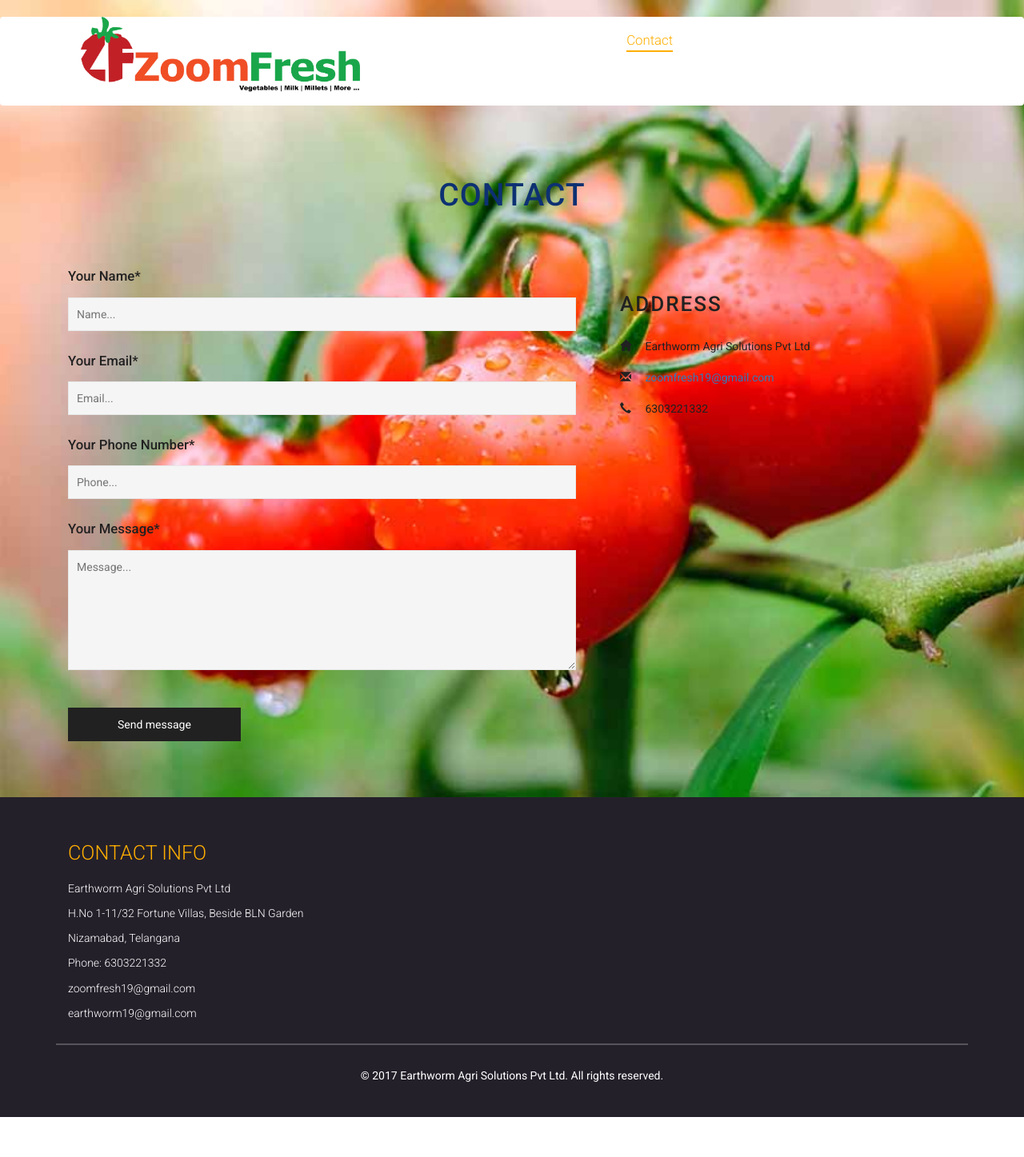
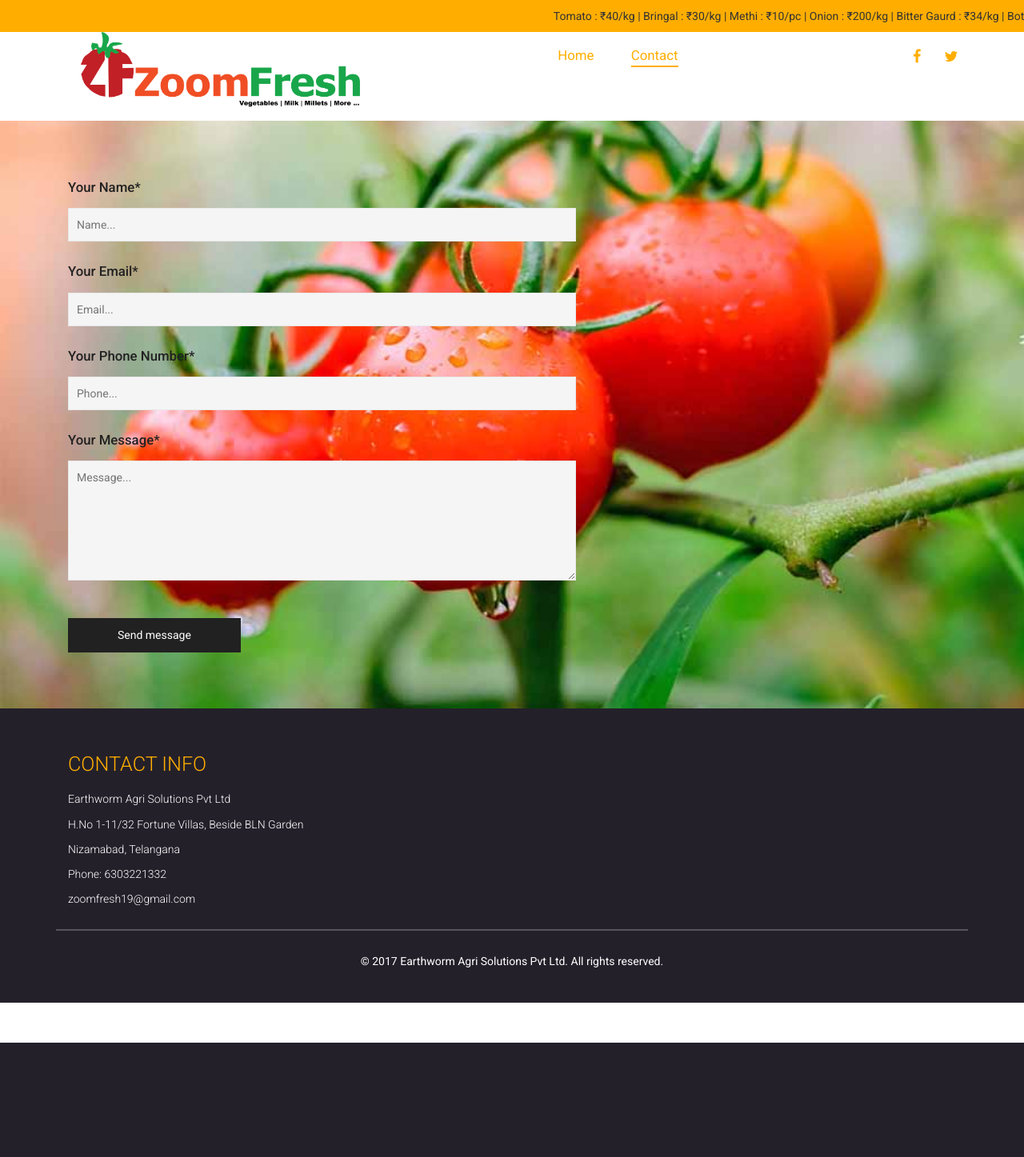
Before and after one commit to earthwormagri19/zf_website, a PHP site: page /contact.html in a window 1280 px wide. Shown: the whole page at 80% size. After the commit the page ends 1304 px from the top, so only its background shows below. Run offline with PHP 8.4, Linux system fonts and the light colour scheme.

Commit message:
added CSS

```diff
--- a/contact.html
+++ b/contact.html
@@ -27,7 +27,13 @@
 <!-- banner -->
 	<div class="banner">
 		<div class="header agileinfo-header"><!-- header -->
-			<nav class="navbar navbar-default">
+			<nav class="navbar navbar-default navbar-fixed-top">
+				<div class="ticker-wrap">
+					<div class="ticker">
+						<div class="ticker__item">Tomato : ₹40/kg    |  Bringal : ₹30/kg  | Methi : ₹10/pc | Onion : ₹200/kg  | Bitter Gaurd : ₹34/kg | Bottle Gaurd ₹70/kg | Tomato : ₹40/kg | Bringal : ₹30/kg
+							| Methi : ₹10/pc | Onion : ₹200/kg  | Bitter Gaurd : ₹34/kg | Bottle Gaurd ₹70/kg</div>
+					</div>
+				</div>
 				<div class="container">
 					<!-- Brand and toggle get grouped for better mobile display -->
 					<div class="navbar-header">
@@ -76,19 +82,19 @@
 								<input type="submit" value="Send message">
 							</form>
 						</div>
-						<div class="col-md-5 agileits_mail_grid_right">
+						<!-- <div class="col-md-5 agileits_mail_grid_right"> -->
 							<!-- <div class="agile-map">
 								<iframe src="https://www.google.com/maps/embed?pb=!1m18!1m12!1m3!1d26063.984716162606!2d144.9228869850419!3d-37.8295573872697!2m3!1f0!2f0!3f0!3m2!1i1024!2i768!4f13.1!3m3!1m2!1s0x6ad642af0f11fd81%3A0x5045675218ce7e0!2sMelbourne+VIC+3004%2C+Australia!5e1!3m2!1sen!2sin!4v1479988489554" allowfullscreen></iframe>
 							</div> -->
-							<div class="left-agileits">
+							<!-- <div class="left-agileits">
 								<h3>Address</h3>
 									<ul>
 										<li><span class="glyphicon glyphicon-home" aria-hidden="true"></span> Earthworm Agri Solutions Pvt Ltd</li>
 										<li><span class="glyphicon glyphicon-envelope" aria-hidden="true"></span><a href="zoomfresh19@gmail.com"> zoomfresh19@gmail.com</a></li>
 										<li><span class="glyphicon glyphicon-earphone" aria-hidden="true"></span> 6303221332 </li>
 									</ul>
-							</div>
-						</div>
+							</div> -->
+						<!-- </div> -->
 							<div class="clearfix"></div>
 					</div>
 				</div>
@@ -131,7 +137,6 @@
 						<li>Nizamabad, Telangana</li>
 						<li>Phone: 6303221332</li>
 						<li><a href="zoomfresh19@gmail.com"> zoomfresh19@gmail.com</a></li>
-						<li><a href="earthwormagri19@gmail.com"> earthworm19@gmail.com</a></li>
 					</ul>
 				</div>
 				<div class="clearfix"> </div>
--- a/css/style.css
+++ b/css/style.css
@@ -121,7 +121,7 @@ body a:hover{
 	margin:0 1.5em;
 }
 .header .nav.navbar-nav.navbar-left li a {
-    color: #fff !important;
+    color: #ffae00 !important;
     font-size: 1.2em;
     padding: 0;
     position: relative;
@@ -131,7 +131,7 @@ body a:hover{
     -ms-transition: 0.5s all;
     transition: 0.5s all;
     text-decoration: none;
-	font-weight: 300;
+	font-weight: 400;
 }
 .header .nav.navbar-nav.navbar-left li  a:hover,.nav.navbar-nav.navbar-left li.open  a.dropdown-toggle,.nav.navbar-nav.navbar-left li  a.active {
     color: #ffae00 !important;
@@ -208,7 +208,7 @@ body a:hover{
 }
 .social-icon a {
     font-size: 1.3em;
-    color: #fff;
+    color : #ffae00;
     margin: 0 .7em;
     display: inline-block;
     text-align: center;
@@ -1467,10 +1467,10 @@ h2.typoh2{
 	-moz-transition:0.5s all;
 }
 .icon-box:hover i.fa {
-	color:#fff !important;
+	color:#ffae00 !important;
 }
 .icon-box:hover a.agile-icon {
-	color:#fff !important;
+	color:#ffae00 !important;
 }
 .codes .bs-glyphicons li {
     float: left;
@@ -3486,6 +3486,7 @@ h2.theme-text {
     right: 0;
     left: 30px !important;
     bottom: 30px !important;
+    position: fixed;
 }
 body { padding-bottom: 5rem; }
 h1,h2,p {padding: 0 5%;}
--- a/home.html
+++ b/home.html
@@ -352,7 +352,7 @@
 					<ul>
 						<li>Earthworm Agri Solutions Pvt Ltd</li>
 						<li>H.No 1-11/32 Fortune Villas, Beside BLN Garden</li>
-						<li>Nizamabad</li>
+						<li>Nizamabad, Telangana</li>
 						<li>Phone: 6303221332</li>
 						<li><a href="zoomfresh19@gmail.com"> zoomfresh19@gmail.com</a></li>
 					</ul>
@@ -364,7 +364,7 @@
 			</div>
 			<div>
 				<a href="https://api.whatsapp.com/send?phone=+916303221332">
-				<img alt="whatsapp" src="https://www.aozata.com/wp-content/uploads/2019/01/iconfinder_whatsapp_287520.png"  class="navbar-fixed-bottom whatsapp" width="50" height="50"></a>
+				<img alt="whatsapp" src="https://www.aozata.com/wp-content/uploads/2019/01/iconfinder_whatsapp_287520.png"  class="whatsapp" width="50" height="50"></a>
 			</div>
 		</div>
 	</div>
--- a/index.html
+++ b/index.html
@@ -352,7 +352,7 @@
 					<ul>
 						<li>Earthworm Agri Solutions Pvt Ltd</li>
 						<li>H.No 1-11/32 Fortune Villas, Beside BLN Garden</li>
-						<li>Nizamabad</li>
+						<li>Nizamabad, Telangana</li>
 						<li>Phone: 6303221332</li>
 						<li><a href="zoomfresh19@gmail.com"> zoomfresh19@gmail.com</a></li>
 					</ul>
@@ -364,7 +364,7 @@
 			</div>
 			<div>
 				<a href="https://api.whatsapp.com/send?phone=+916303221332">
-				<img alt="whatsapp" src="https://www.aozata.com/wp-content/uploads/2019/01/iconfinder_whatsapp_287520.png"  class="navbar-fixed-bottom whatsapp" width="50" height="50"></a>
+				<img alt="whatsapp" src="https://www.aozata.com/wp-content/uploads/2019/01/iconfinder_whatsapp_287520.png"  class="whatsapp" width="50" height="50"></a>
 			</div>
 		</div>
 	</div>
```
